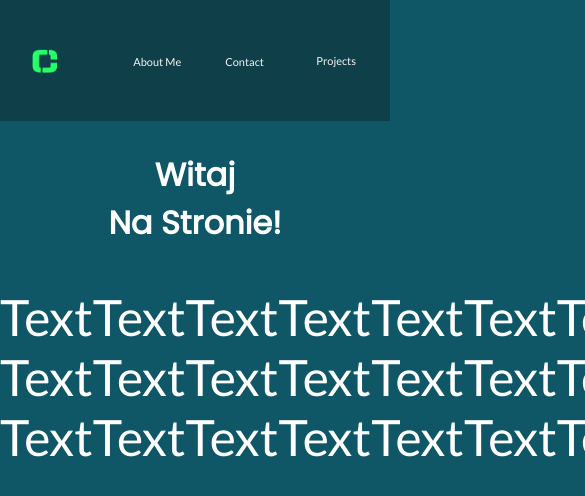
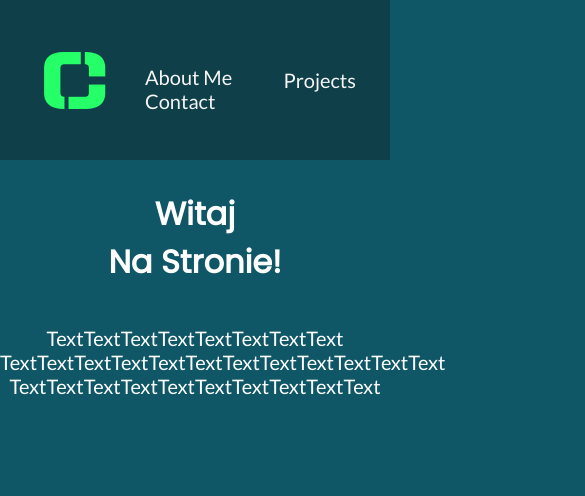
Before and after one commit to kasztan2137/strona, a plain HTML site: page index.html in a window 390 px wide. Shown: the top 496 px of the page, 585 px wide, since content can reach past the window. Drawn offline with Linux system fonts and the light colour scheme.

Commit message:
Add files via upload

```diff
--- a/style.css
+++ b/style.css
@@ -152,25 +152,29 @@
 @media only screen and (max-width: 640px) {
     .nav_btn a, .contact {
         font-family: 'Lato', sans-serif;
-        font-size: 11px;
+        font-weight: 500;
+        font-size: 20px;
         color: whitesmoke;
+        text-decoration: none;
         background: #0F3F49;
     }
 
-    .logo {
-        cursor: pointer;
-        margin-left: 15px;
-        background-color: #0F3F49;
-        height: 40px;
+    .nav_bar {
+        display: flex;
+        justify-content: space-between;
+        align-items: center;
+        padding: 30px 10px;
+        background: #0F3F49;
     }
 
     .paragraph span {
         color: white;
-        font-size: 50px;
+        font-size: 20px;
         font-family: 'Lato';
         margin-top: 40px;
         text-align: center;
         display: block; opacity: 0;
         animation: reveal .5s forwards var(--delay);
       }
+
 }
```
